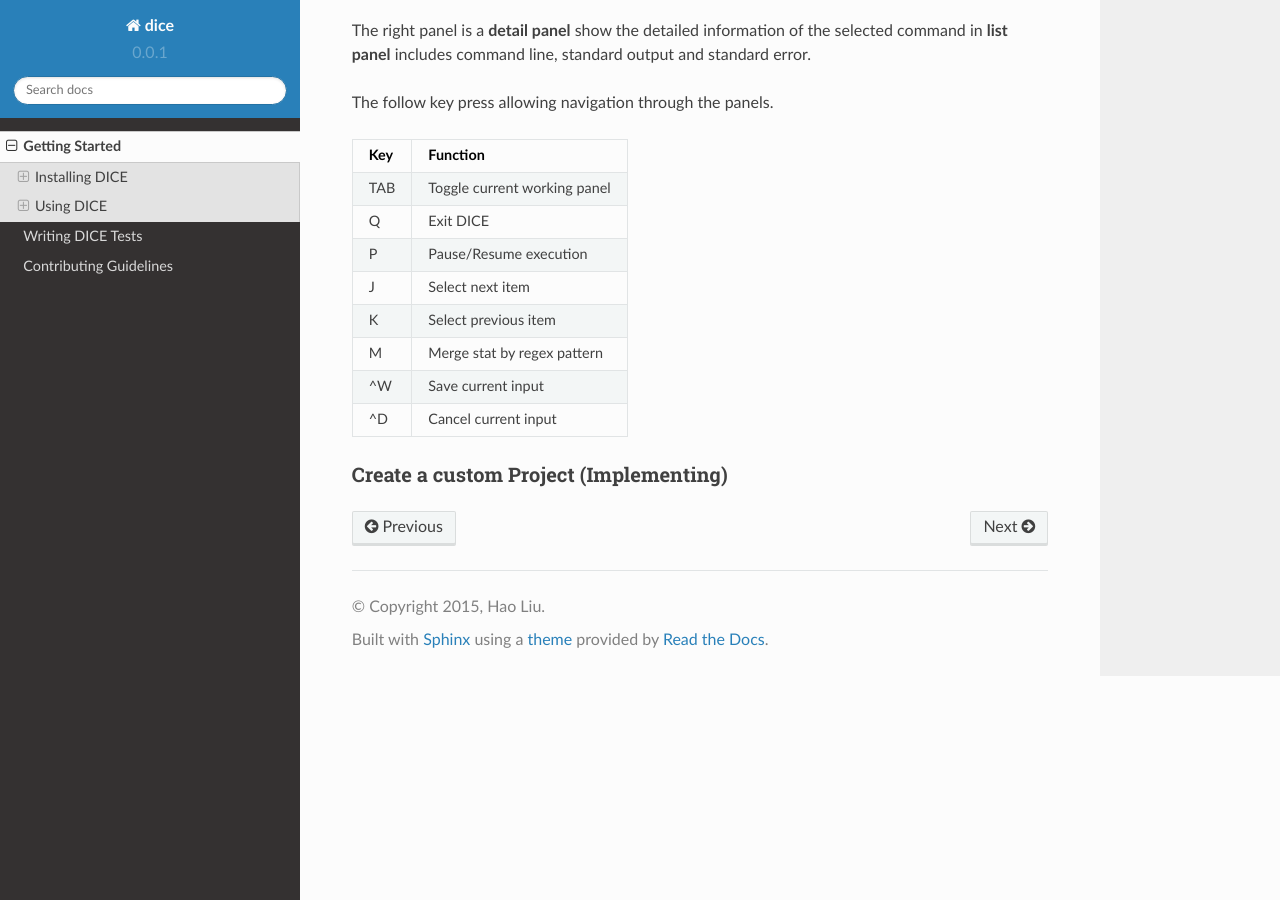
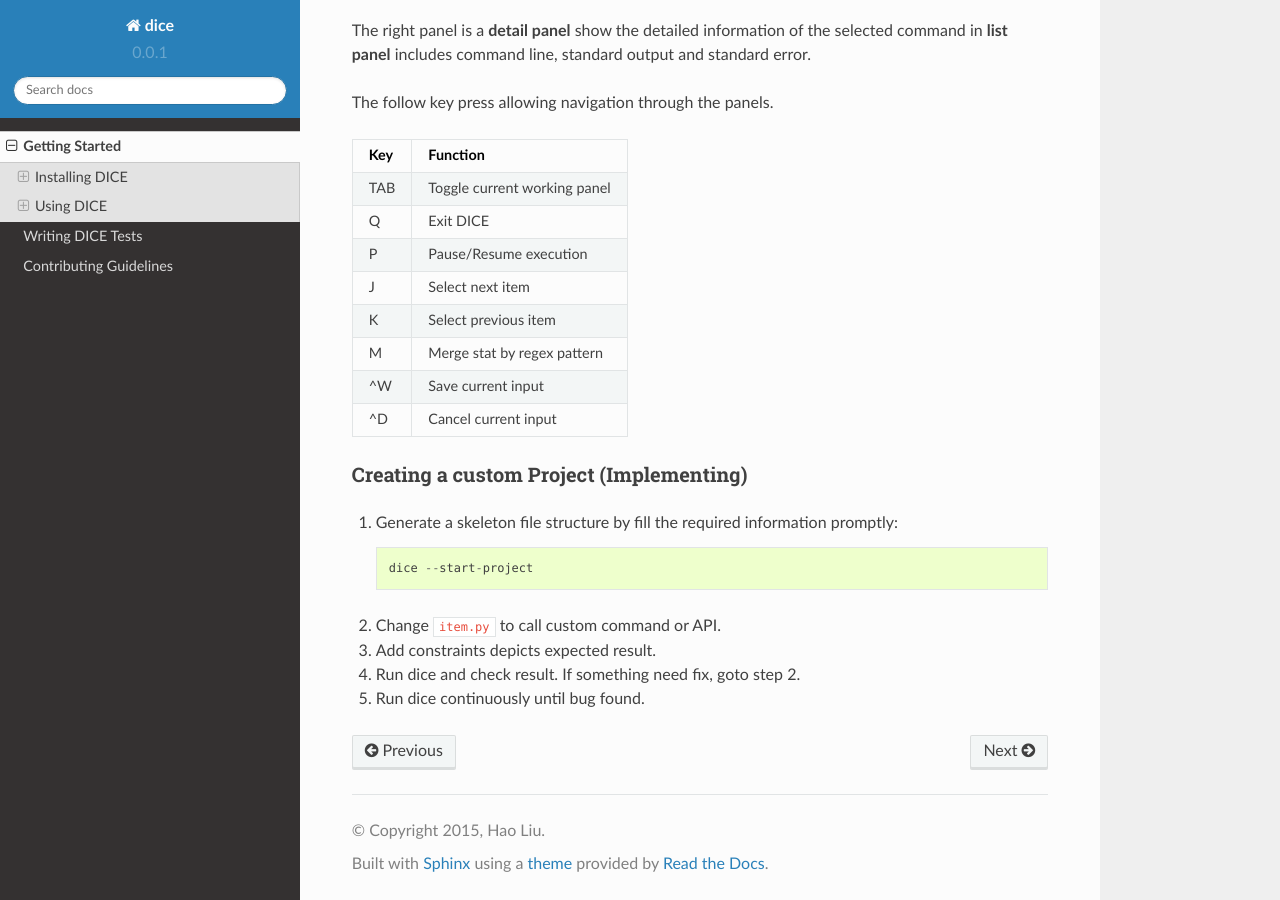
Before and after one commit to code-dice/dice, a Sphinx documentation site: the page built from docs/source/get_start.rst, in a window 1280 px wide and 900 px high, scrolled down 1591 px. Built offline with Sphinx 7.4.7 and the Read the Docs theme 2.0.0, drawn with Linux system fonts in a browser that asks for light colours; pages that are not in the unit, such as notebooks, are missing from menus.

Commit message:
docs: Add creating custom project section
Signed-off-by: Hao Liu <hliu@redhat.com>

```diff
--- a/docs/source/get_start.rst
+++ b/docs/source/get_start.rst
@@ -78,5 +78,17 @@ The follow key press allowing navigation through the panels.
 | ^D  | Cancel current input         |
 +-----+------------------------------+
 
-Create a custom Project (Implementing)
---------------------------------------
+Creating a custom Project (Implementing)
+----------------------------------------
+
+1. Generate a skeleton file structure by fill the required information promptly::
+
+    dice --start-project
+
+2. Change ``item.py`` to call custom command or API.
+
+3. Add constraints depicts expected result.
+
+4. Run dice and check result. If something need fix, goto step 2.
+
+5. Run dice continuously until bug found.
```
